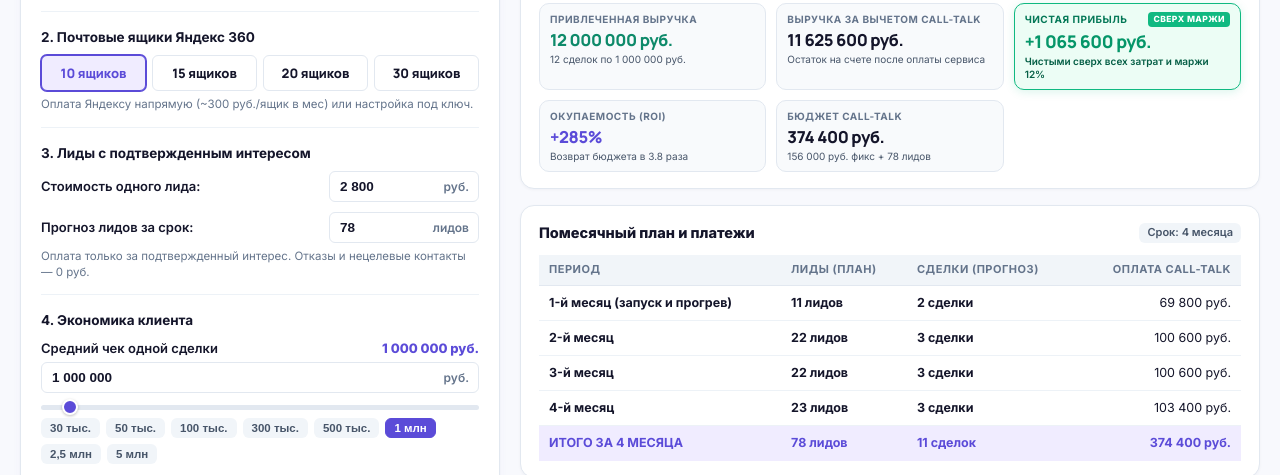
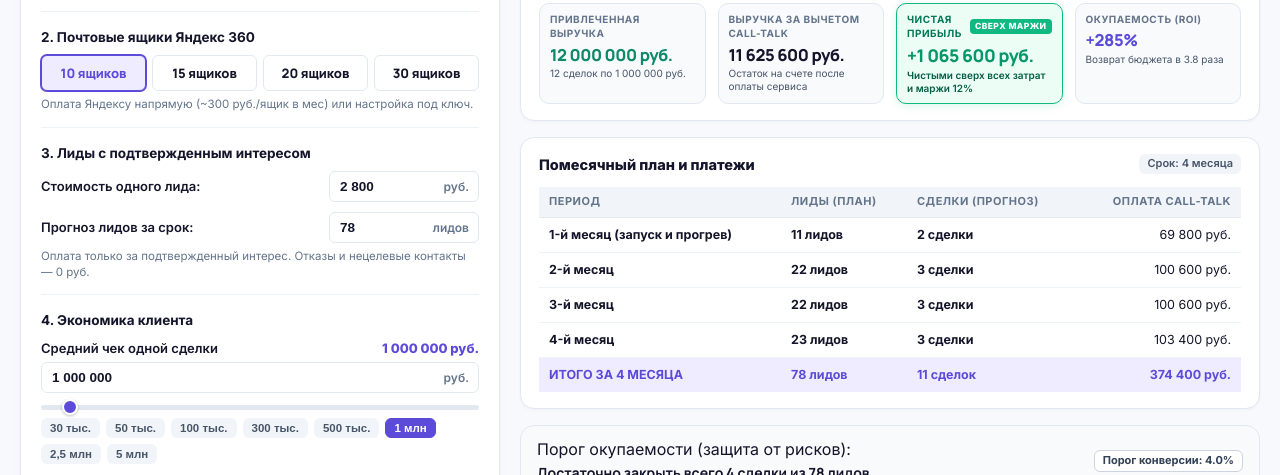
Before and after one commit to Ouliania/CALL-TALK-calculator, a website: page index.html in a window 1280 px wide. Shown: the part 246-721 px from the top of the page. Drawn offline with Linux system fonts and the light colour scheme.

Commit message:
feat: add LTV coefficient mode, highlight net profit with margin, and remove redundant budget card from top metrics

```diff
--- a/app.js
+++ b/app.js
@@ -675,9 +675,8 @@
   DOM.heroRoiVal.style.color = m.roi >= 0 ? 'var(--primary)' : '#DC2626';
   DOM.heroRomiMultipleSub.textContent = `Возврат бюджета в ${m.romiMultiple} раза`;
 
-  // 5. Бюджет Call-Talk
-  DOM.heroBudgetVal.textContent = fmt.rub(m.totalBudget);
-  DOM.heroBudgetBreakdownSub.textContent = `${fmt.rub(m.fixTotal)} фикс + ${m.leadsCount} лидов`;
+  if (DOM.heroBudgetVal) DOM.heroBudgetVal.textContent = fmt.rub(m.totalBudget);
+  if (DOM.heroBudgetBreakdownSub) DOM.heroBudgetBreakdownSub.textContent = `${fmt.rub(m.fixTotal)} фикс + ${m.leadsCount} лидов`;
 
   // ==================== 2. ПОМЕСЯЧНЫЙ ПЛАН И ПЛАТЕЖИ ====================
   renderMonthlyTable(m);
--- a/index.html
+++ b/index.html
@@ -323,12 +323,6 @@
               <span class="fin-stat-val-huge purple" id="heroRoiVal">+285%</span>
               <span class="fin-stat-sub" id="heroRomiMultipleSub">Возврат бюджета в 3.8 раза</span>
             </div>
-
-            <div class="fin-stat-col">
-              <span class="fin-stat-label">Бюджет Call-Talk</span>
-              <span class="fin-stat-val-huge dark" id="heroBudgetVal">374 400 руб.</span>
-              <span class="fin-stat-sub" id="heroBudgetBreakdownSub">156 000 руб. фикс + 78 лидов</span>
-            </div>
           </div>
         </div>
 
--- a/public/app.js
+++ b/public/app.js
@@ -675,9 +675,8 @@
   DOM.heroRoiVal.style.color = m.roi >= 0 ? 'var(--primary)' : '#DC2626';
   DOM.heroRomiMultipleSub.textContent = `Возврат бюджета в ${m.romiMultiple} раза`;
 
-  // 5. Бюджет Call-Talk
-  DOM.heroBudgetVal.textContent = fmt.rub(m.totalBudget);
-  DOM.heroBudgetBreakdownSub.textContent = `${fmt.rub(m.fixTotal)} фикс + ${m.leadsCount} лидов`;
+  if (DOM.heroBudgetVal) DOM.heroBudgetVal.textContent = fmt.rub(m.totalBudget);
+  if (DOM.heroBudgetBreakdownSub) DOM.heroBudgetBreakdownSub.textContent = `${fmt.rub(m.fixTotal)} фикс + ${m.leadsCount} лидов`;
 
   // ==================== 2. ПОМЕСЯЧНЫЙ ПЛАН И ПЛАТЕЖИ ====================
   renderMonthlyTable(m);
--- a/public/styles.css
+++ b/public/styles.css
@@ -714,21 +714,15 @@
 
 .financial-summary-grid {
   display: grid;
-  grid-template-columns: repeat(5, 1fr);
-  gap: 8px;
+  grid-template-columns: repeat(4, 1fr);
+  gap: 12px;
   align-items: stretch;
 }
 
-@media (max-width: 1360px) {
-  .financial-summary-grid {
-    grid-template-columns: repeat(3, 1fr);
-    gap: 10px;
-  }
-}
-
-@media (max-width: 900px) {
+@media (max-width: 1100px) {
   .financial-summary-grid {
     grid-template-columns: repeat(2, 1fr);
+    gap: 10px;
   }
 }
 
--- a/styles.css
+++ b/styles.css
@@ -714,21 +714,15 @@
 
 .financial-summary-grid {
   display: grid;
-  grid-template-columns: repeat(5, 1fr);
-  gap: 8px;
+  grid-template-columns: repeat(4, 1fr);
+  gap: 12px;
   align-items: stretch;
 }
 
-@media (max-width: 1360px) {
-  .financial-summary-grid {
-    grid-template-columns: repeat(3, 1fr);
-    gap: 10px;
-  }
-}
-
-@media (max-width: 900px) {
+@media (max-width: 1100px) {
   .financial-summary-grid {
     grid-template-columns: repeat(2, 1fr);
+    gap: 10px;
   }
 }
 
```
Also changed, not shown: public/index.html (+0 -6 lines).
